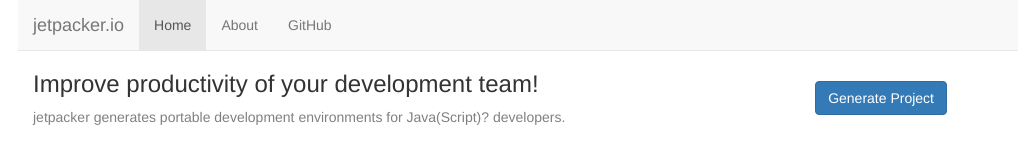
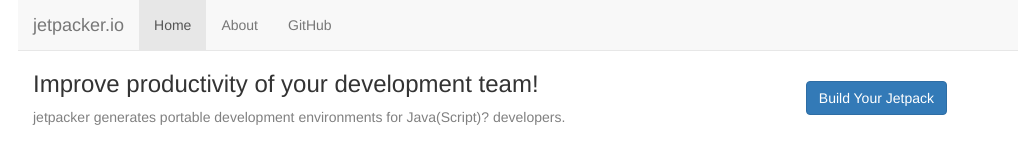
Before and after one commit to jetpacker/jetpacker-ui, a Vue app: page / in a window 1280 px wide. Shown: the top 155 px of the page, without its empty margins (122-1144 px from the left). Built offline with nearby package versions, Linux system fonts and the light colour scheme.

Commit message:
Change 'Generate Project' to 'Build Your Jetpack'

```diff
--- a/src/components/Header.vue
+++ b/src/components/Header.vue
@@ -29,8 +29,8 @@
         </p>
       </div>
       <div class="col-md-3">
-          <button id="generateProject" class="btn btn-primary btn-really-large pull-right">
-            Generate Project
+          <button id="buildJetpack" class="btn btn-primary btn-really-large pull-right">
+            Build Your Jetpack
           </button>
       </div>
     </div>
@@ -56,7 +56,7 @@
     color: grey;
   }
 
-  #generateProject {
+  #buildJetpack {
     margin-top: 10px;
     margin-right: 4em;
   }
```
